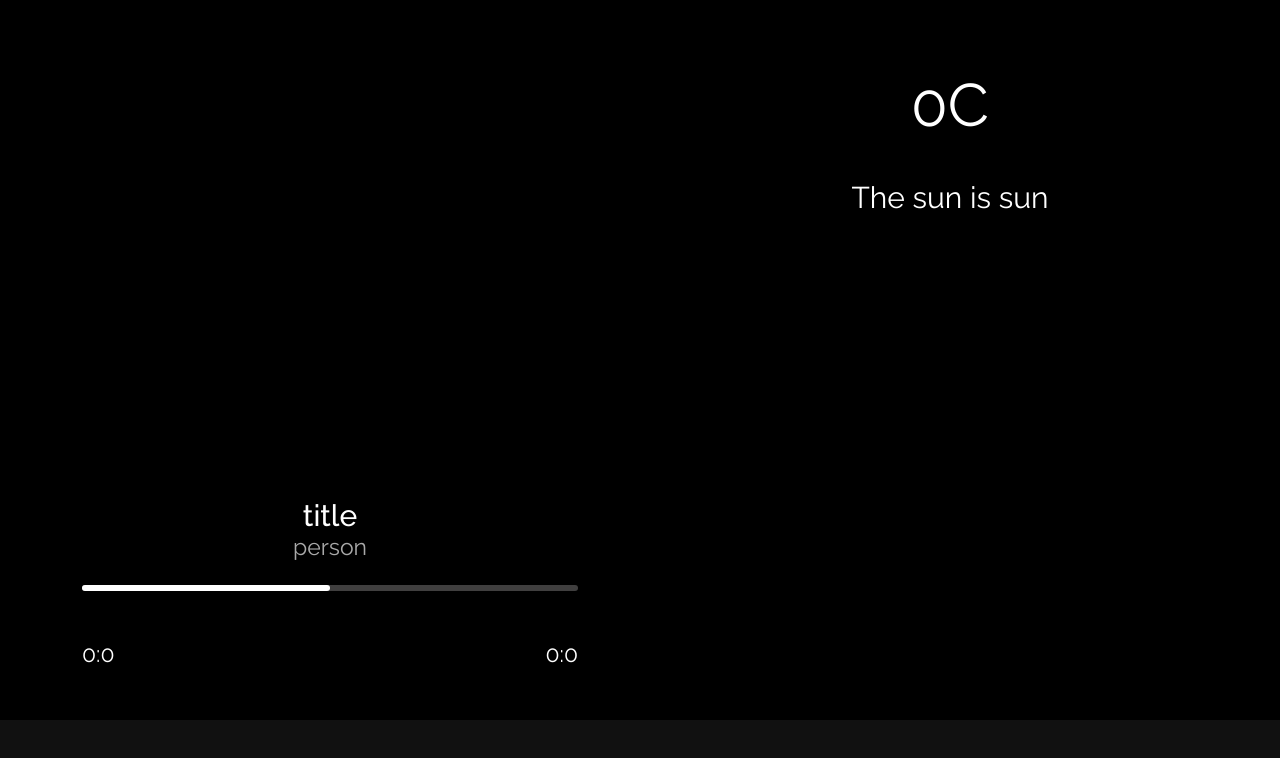
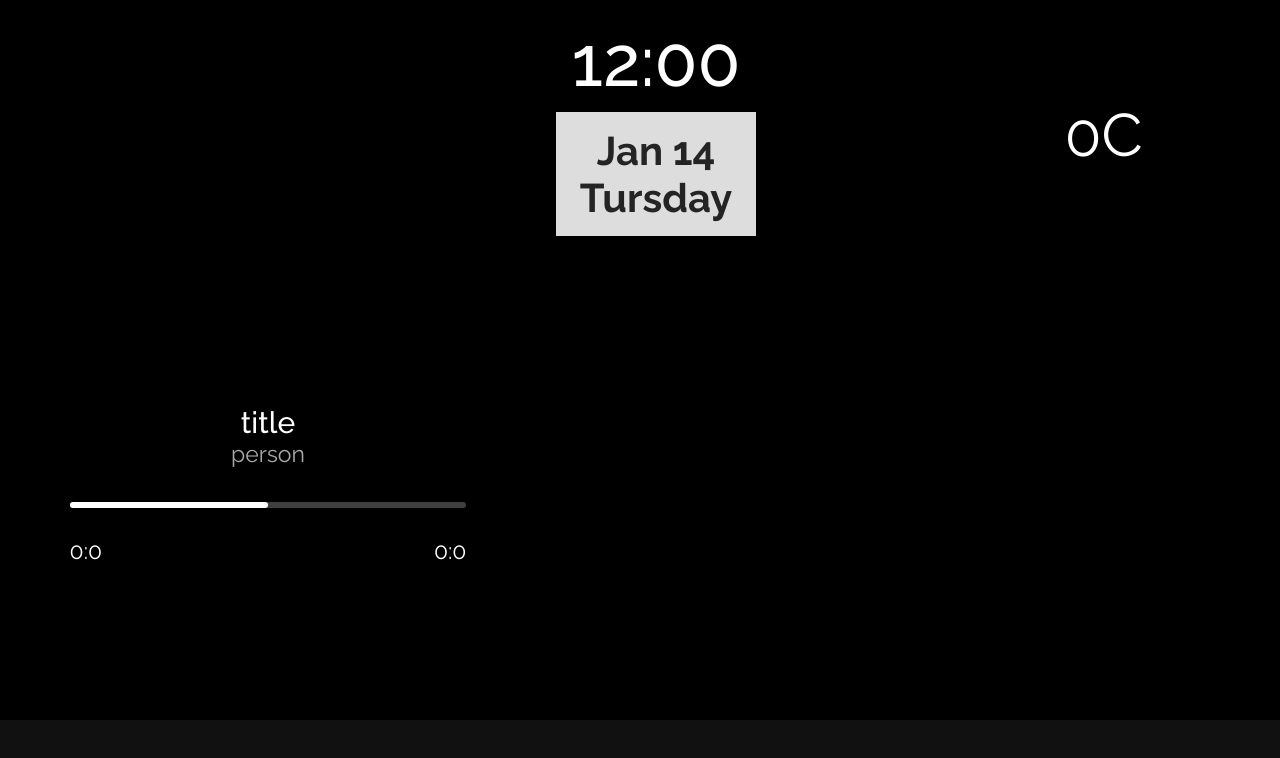
Before and after one commit to empdo/spotifyApi-test, a plain HTML site: page website/index.html in a window 1280 px wide. Drawn offline with Linux system fonts and the light colour scheme; no server answers.

Commit message:
added calende

```diff
--- a/website/index.html
+++ b/website/index.html
@@ -21,10 +21,16 @@
 			</div>
 		</div>
 		<div id="right_side">
+			<div id="calender">
+				<span id="time">12:00</span>
+				<div id="clock">
+					<span id="date">Jan 14</span>
+					<span id="month">Tursday</span>
+				</div>
+			</div>
 			<div id="weather_container">
 				<img src="" alt="" id="weatherIcon">
 				<span id="tempature">0C</span>
-				<span id="weather">The sun is sun</span>
 			</div>
 		</div>
 	</div>
@@ -32,5 +38,6 @@
 
 	<script src="auothScript.js"></script>
 	<script src="script.js"></script>
+	<script src="timeScript.js"></script>
 </body>
 </html>
--- a/website/script.js
+++ b/website/script.js
@@ -104,7 +104,6 @@ getSmhi().then(data => {
 	}).values[0];
 	console.log(localTemp, localHowTheSkyLooks)
 
-	document.querySelector("#weather").innerHTML = weathers[localHowTheSkyLooks];
 	document.querySelector("#tempature").innerHTML = localTemp + "&#8451;";
 	document.querySelector("#weatherIcon").src = pathToIcons + weathers[localHowTheSkyLooks];
 
--- a/website/style.css
+++ b/website/style.css
@@ -26,15 +26,15 @@ body {
 
   padding: 20px;
 
-  grid-template-areas: "left right";
-  grid-template-columns: 1fr 1fr;
+  grid-template-areas: "t_left t_right" "b_left b_right";
+  grid-template-columns: 2fr 3fr;
   grid-template-rows: auto;
 }
 
 #right_side {
-  grid-area: right;
+  grid-area: t_right;
   display: grid;
-  grid-template-areas: "top" "bottom";
+  grid-template-areas: "top_l top_r" "bottom bottom";
   grid-template-rows: 1fr 1fr;
 }
 
@@ -52,6 +52,7 @@ body {
 }
 
 #track_container {
+  grid-area: t_left;
   display: grid;
   grid-template-areas: "top" "bottom";
   grid-template-rows: 4fr 2fr;
@@ -82,9 +83,10 @@ body {
 }
 
 #track_title {
+  display: block;
   font-size: 30px;
-  display: block;
   font-weight: 500;
+  text-align: center;
 }
 
 #track_artist {
@@ -94,6 +96,8 @@ body {
 
 #progress_bg {
   background-color: #403f3f;
+
+  margin-top: 20px;
 
   width: 100%;
   height: 6px;
@@ -134,17 +138,21 @@ body {
 }
 
 #weather_container {
-  justify-self: center;
+  grid-area: top_r;
+
+  margin-right: 60px;
+  margin-top: 40px;
+
+  align-self: start;
+  justify-self: end;
 
   display: grid;
-  align-content: center;
   justify-items: center;
   grid-template-areas: "top_left top_right" "bottom bottom";
 
   font-size: 30px;
 
   width: 60%;
-  height: 60%;
 }
 
 #weatherIcon {
@@ -165,3 +173,45 @@ body {
 
   font-size: 60px;
 }
+
+#calender {
+  grid-area: top_l;
+
+  font-size: 40px;
+  padding-left: 40px;
+
+  justify-self: start;
+  align-self: start;
+  display: grid;
+}
+
+#time {
+  display: block;
+  justify-self: center;
+  padding-bottom: 10px;
+
+  font-size: 70px;
+  font-weight: 500;
+}
+
+#clock {
+  display: block;
+
+  background-color: #ddd;
+  color: #242424;
+
+  width: 200px;
+  padding: 15px;
+
+  font-weight: 700;
+  text-align: center;
+}
+
+#date {
+  display: block;
+}
+
+#month {
+  font-size: 40px;
+  font-weight: 700;
+}
```
